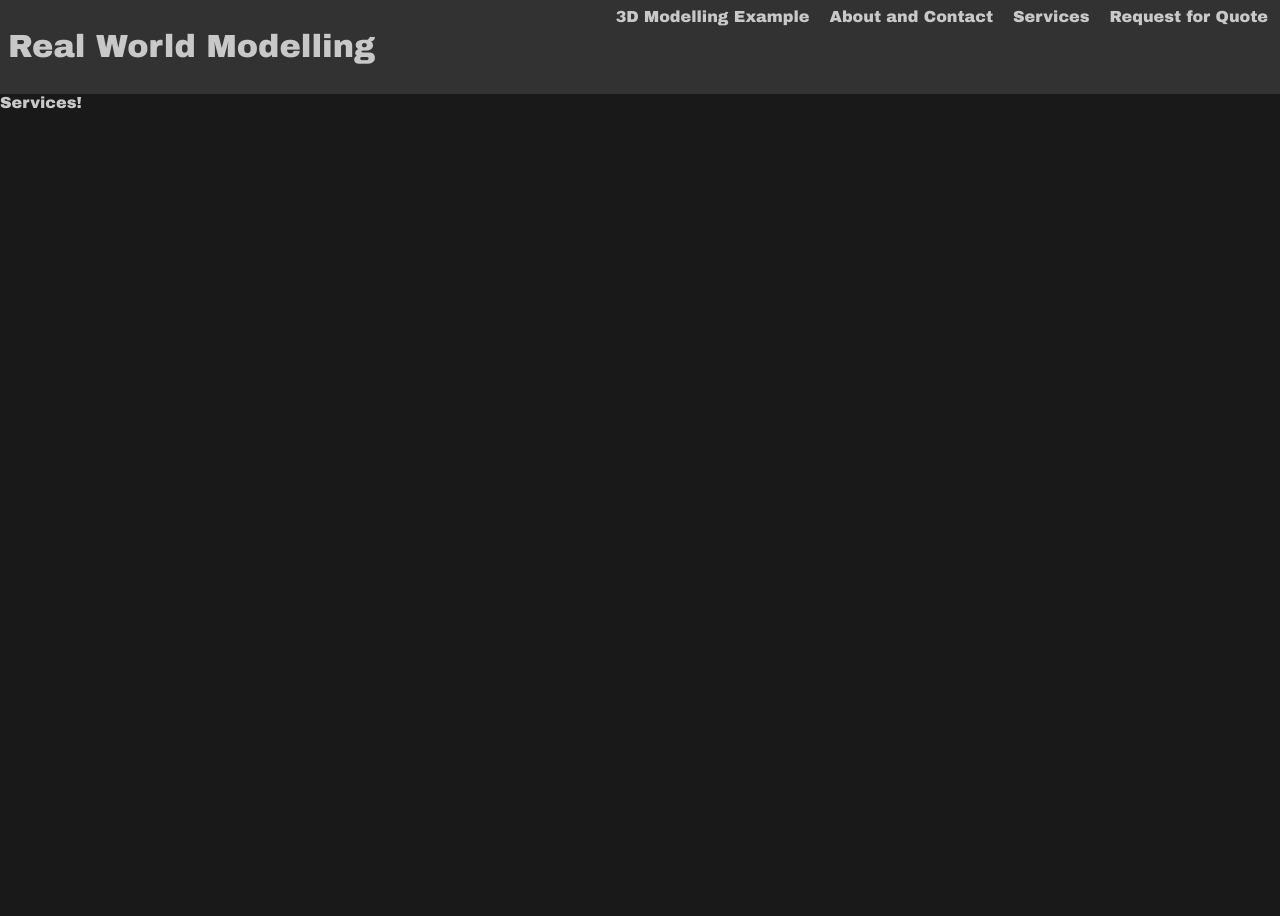
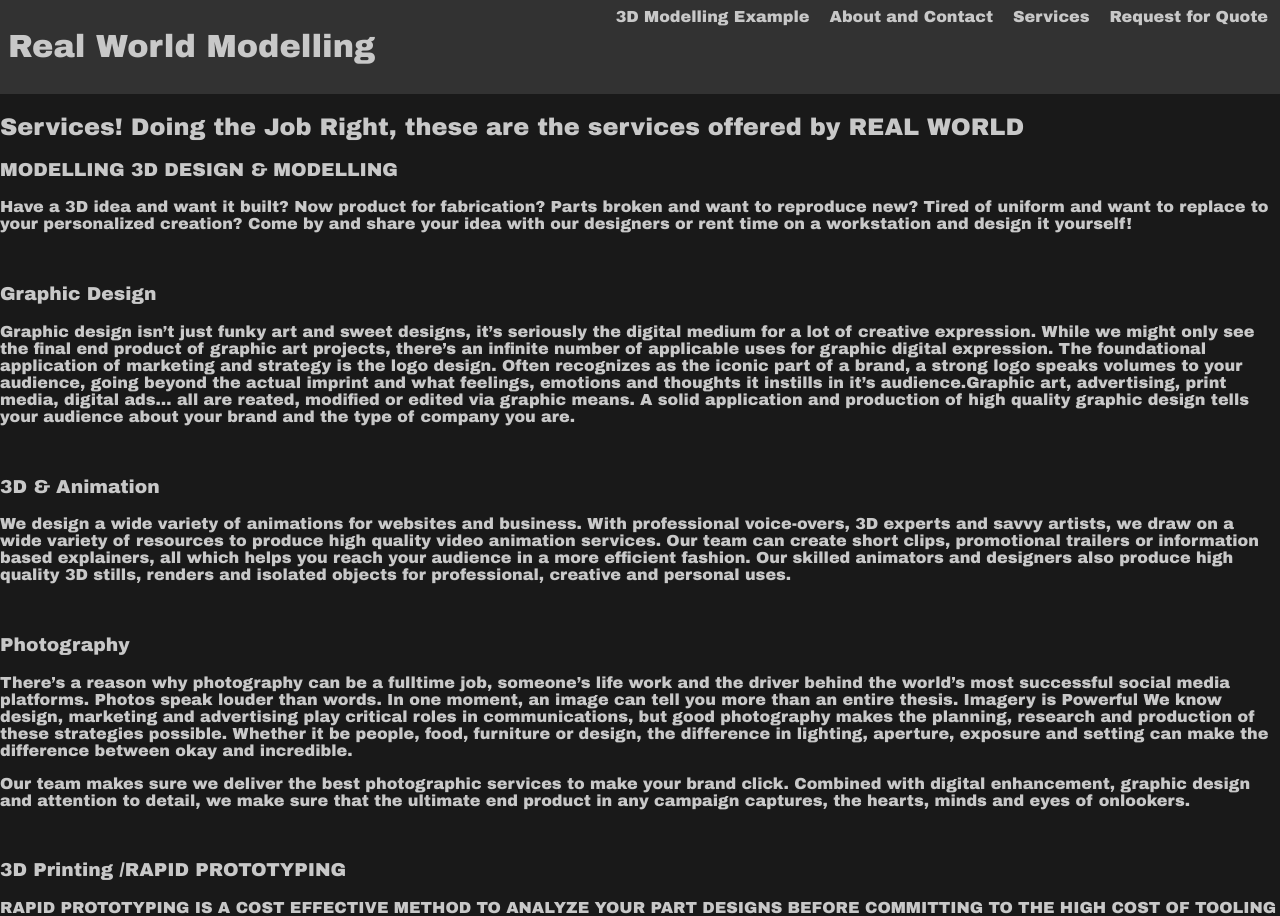
Before and after one commit to CarsonBartos/Computer-Science-Project-1---Carson-Bartos, a Vue app: page /Services in a window 1280 px wide. Shown: the top 916 px of the page. Before the commit the page ends 800 px from the top, so only its background shows below. Built offline with nearby package versions, Linux system fonts and the light colour scheme.

Commit message:
put in information

```diff
--- a/src/components/NavBar.vue
+++ b/src/components/NavBar.vue
@@ -27,6 +27,8 @@
 	flex-grow: 2;
 }
 #NavBar {
+	position: sticky;
+	top: 0;
 	padding: 8px;
 	display: flex;
 
--- a/src/views/3DModellingExampleView.vue
+++ b/src/views/3DModellingExampleView.vue
@@ -1,4 +1,5 @@
 <template>
+	<h2>Example of our 3D Models</h2>
 	<div class="slideContainer">
 		Turn X
 		<input
--- a/src/views/AboutAndContactView.vue
+++ b/src/views/AboutAndContactView.vue
@@ -1,3 +1,85 @@
 <template>
-	<h1>ABOUT US/ Contact</h1>
+	<h1>ABOUT REAL WORLD MODELLING</h1>
+
+	<h3>Make new things possible</h3>
+	<p>
+		Design is important, not just for the things it makes - but for the things
+		it makes possible in the world. What engineers design and produce is what
+		keeps us safe, healthy, and connected.
+	</p>
+	<p>
+		But here's the truth: manufacturing can be hard. It's filled with fragmented
+		processes and complex supply chains. Sometimes, you just don't have the
+		people, technology, or resources to keep up.
+	</p>
+	<p>
+		REAL WORLD MODELLING is on a mission to change design, manufacturing and
+		logistics for the better. We combined our expert team and a lot of 3D
+		printers to make the entire process smarter and easier. We're making new
+		things possible in manufacturing so you can make new things possible for the
+		world.
+	</p>
+	<br />
+	<br />
+	<h3>Why should you work with REAL WORLD MODELLING?</h3>
+	<p>
+		We are a small company working hard to make the world a better place through
+		design and making things come to life.
+	</p>
+	<p>
+		Our prices are competitive, our 3D printers top notch and we have a passion
+		like no other.
+	</p>
+	<br />
+	<br />
+	<h3>Production, parts, and a whole lot more</h3>
+	Here's how REAL WORLD MODELLING can help your business:
+	<h4>Additive Launch</h4>
+	<p>
+		Discover, design, and make new products using cutting-edge technology Bring
+		new products to market by tapping into the latest additive manufacturing
+		technologies and design tools.
+	</p>
+	<h4>On Demand</h4>
+	<p>On-Demand manufacturing. Proven volume production.</p>
+	<h4>Custom Microfactory</h4>
+	<p>Globally competitive manufacturing, close to home.</p>
+	<br />
+	<br />
+	<h3>Our Factories</h3>
+	<p>
+		While we don't really have any factories, its like we do because we turn out
+		so much product. Build your parts in a REAL WORLD MODELLING microfactory
+		where our systems are constantly learning to optimize operations.
+	</p>
+	<p>
+		We built our infrastructure to help you make better parts faster. With
+		Canadian production centers, microfactories, and manufacturing partners
+		across the country, you always have the capacity, technology, and expertise
+		you need to get your job done right.
+	</p>
+	<br />
+	<br />
+	<h3>Sustainabilty</h3>
+	<p>Creating a more sustainable future</p>
+	<p>
+		Sustainability is one of the most important issues manufacturers face today.
+		Our customers can make more sustainable choices and see their environmental
+		impact.
+	</p>
 </template>
+
+<style>
+h2 {
+	font-size: 32px;
+}
+h3 {
+	font-size: 24px;
+}
+h4 {
+	font-size: 18px;
+}
+p {
+	font-size: 14px;
+}
+</style>
--- a/src/views/ServicesView.vue
+++ b/src/views/ServicesView.vue
@@ -1 +1,77 @@
-<template>Services!</template>
+<template>
+	<h2>
+		Services! Doing the Job Right, these are the services offered by REAL WORLD
+	</h2>
+
+	<h3>MODELLING 3D DESIGN & MODELLING</h3>
+
+	<p>
+		Have a 3D idea and want it built? Now product for fabrication? Parts broken
+		and want to reproduce new? Tired of uniform and want to replace to your
+		personalized creation? Come by and share your idea with our designers or
+		rent time on a workstation and design it yourself!
+	</p>
+	<br />
+
+	<h3>Graphic Design</h3>
+
+	<p>
+		Graphic design isn’t just funky art and sweet designs, it’s seriously the
+		digital medium for a lot of creative expression. While we might only see the
+		final end product of graphic art projects, there’s an infinite number of
+		applicable uses for graphic digital expression. The foundational application
+		of marketing and strategy is the logo design. Often recognizes as the iconic
+		part of a brand, a strong logo speaks volumes to your audience, going beyond
+		the actual imprint and what feelings, emotions and thoughts it instills in
+		it’s audience.Graphic art, advertising, print media, digital ads… all are
+		reated, modified or edited via graphic means. A solid application and
+		production of high quality graphic design tells your audience about your
+		brand and the type of company you are.
+	</p>
+	<br />
+
+	<h3>3D & Animation</h3>
+
+	<p>
+		We design a wide variety of animations for websites and business. With
+		professional voice-overs, 3D experts and savvy artists, we draw on a wide
+		variety of resources to produce high quality video animation services. Our
+		team can create short clips, promotional trailers or information based
+		explainers, all which helps you reach your audience in a more efficient
+		fashion. Our skilled animators and designers also produce high quality 3D
+		stills, renders and isolated objects for professional, creative and personal
+		uses.
+	</p>
+	<br />
+
+	<h3>Photography</h3>
+
+	<p>
+		There’s a reason why photography can be a fulltime job, someone’s life work
+		and the driver behind the world’s most successful social media platforms.
+		Photos speak louder than words. In one moment, an image can tell you more
+		than an entire thesis. Imagery is Powerful We know design, marketing and
+		advertising play critical roles in communications, but good photography
+		makes the planning, research and production of these strategies possible.
+		Whether it be people, food, furniture or design, the difference in lighting,
+		aperture, exposure and setting can make the difference between okay and
+		incredible.
+	</p>
+	<p>
+		Our team makes sure we deliver the best photographic services to make your
+		brand click. Combined with digital enhancement, graphic design and attention
+		to detail, we make sure that the ultimate end product in any campaign
+		captures, the hearts, minds and eyes of onlookers.
+	</p>
+	<br />
+
+	<h3>3D Printing /RAPID PROTOTYPING</h3>
+	<p>
+		RAPID PROTOTYPING IS A COST EFFECTIVE METHOD TO ANALYZE YOUR PART DESIGNS
+		BEFORE COMMITTING TO THE HIGH COST OF TOOLING DEVELOPMENT OR MACHINING
+		PRODUCTION PARTS. CREATE YOUR MODEL IN ANY 3D MODELLING SOFTWARE, EXPORT
+		YOUR DESIGN AS AN STL FILE. SEND US YOUR FINISHED DESIGN
+		(INFO@RealWorldModelling.COM) AND WE CAN FINISH PRINTING WITHIN 3 BUSINESS
+		DAYS. YOU CAN DO YOUR OWN POST PRODUCTION OR HAVE US FINISH IT FOR YOU.
+	</p>
+</template>
```
